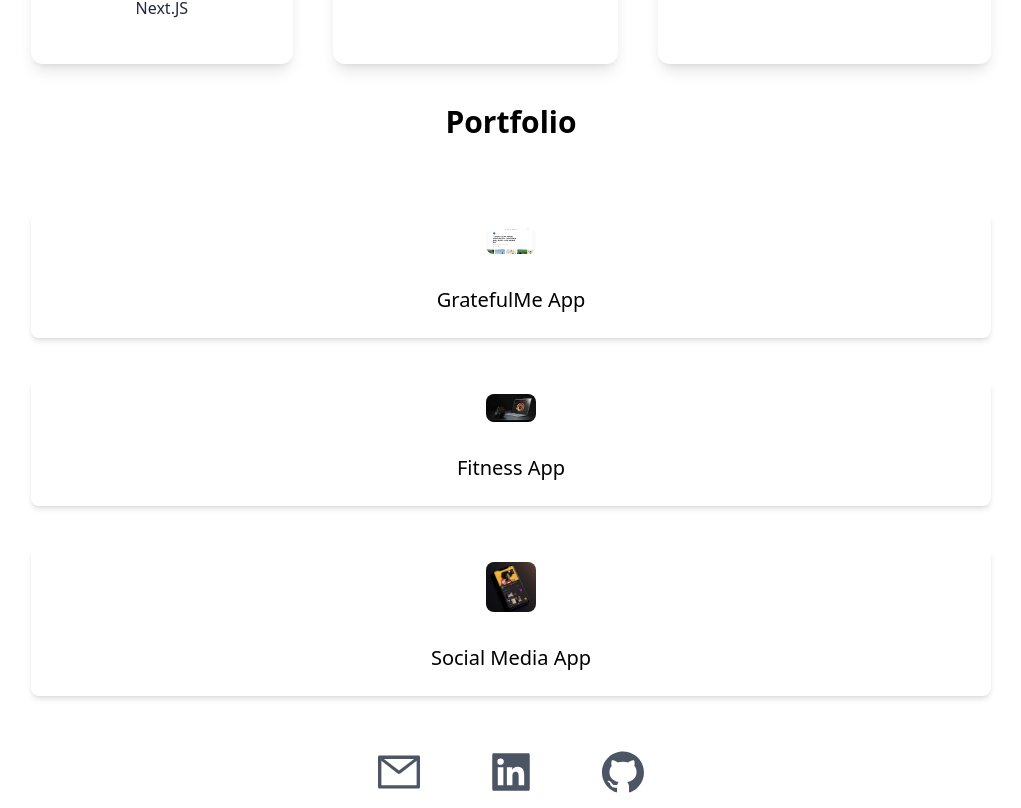
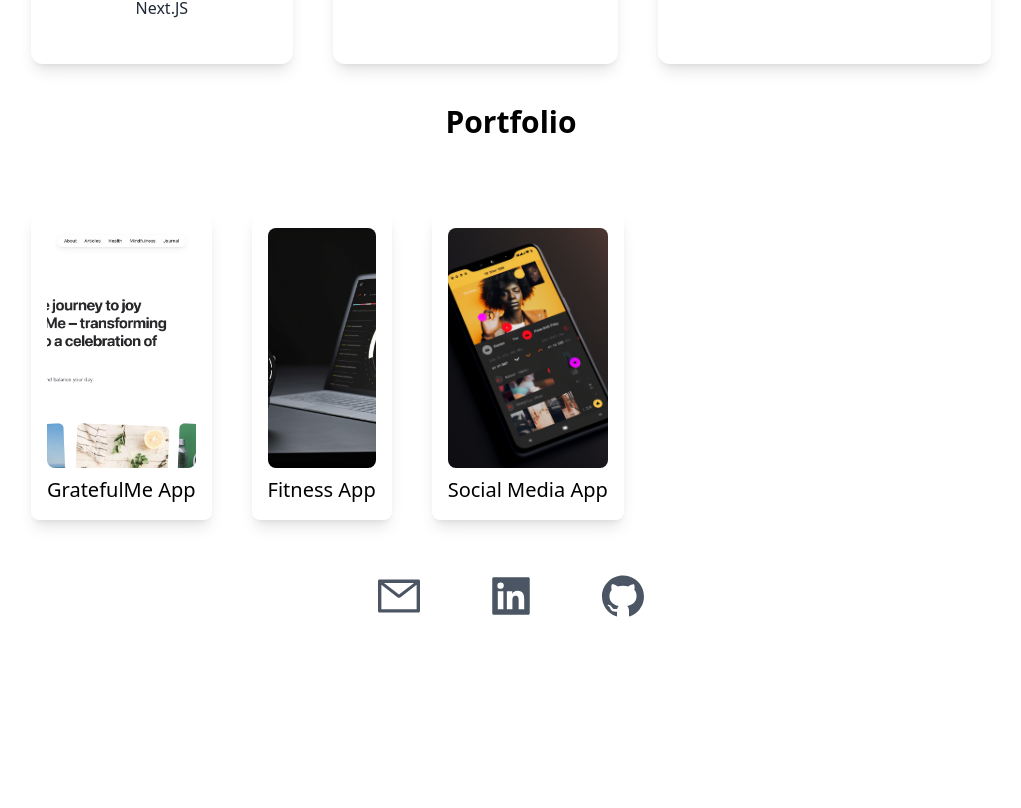
Before and after one commit to JDRGit/react-portfolio, a Next.js app: page / in a window 1280 px wide. Shown: the part 1760-2568 px from the top of the page, without its empty margins (129-1150 px from the left). After the commit the page ends 2392 px from the top, so only its background shows below. Built offline with nearby package versions, Linux system fonts and the light colour scheme.

Commit message:
redesign of project cards

```diff
--- a/components/Portfolio.js
+++ b/components/Portfolio.js
@@ -1,9 +1,11 @@
 import { useState } from "react";
 import Image from "next/image";
 import { motion, AnimatePresence, MotionConfig } from "framer-motion";
+import { FiGithub, FiExternalLink } from "react-icons/fi";
 import web1 from "../public/web1.png";
 import web2 from "../public/web2.png";
 import web3 from "../public/web3.png";
+
 
 const Portfolio = () => {
   const [selectedId, setSelectedId] = useState(null);
@@ -47,7 +49,7 @@ const Portfolio = () => {
         {projects.map((project) => (
   <motion.div
     key={project.id}
-              className="basis-1/2 flex-1 bg-white rounded-lg shadow-md p-4 cursor-pointer"
+    className="flex flex-col gap-6 bg-white rounded-lg shadow-lg p-4 cursor-pointer transform transition-transform duration-500 hover:scale-105"
     layout
     onClick={() => handleClick(project.id)}
   >
@@ -57,41 +59,41 @@ const Portfolio = () => {
         selectedId === project.id ? "space-y-4" : ""
       }`}
     >
+      <div className="relative w-full h-60">
         <Image
           src={project.image}
+          layout="fill"
           className="rounded-lg object-cover"
-                  width={selectedId === project.id ? "100%" : "50"}
-                  height={selectedId === project.id ? "100%" : "50"}
           alt={project.name}
         />
-                <motion.p layout className="text-xl font-medium pt-8 pb-2">
+      </div>
+      <motion.h3 layout className="text-xl font-medium pt-2">
         {project.name}
-                </motion.p>
+      </motion.h3>
     </motion.div>
     <AnimatePresence>
       {selectedId === project.id && (
         <>
-                    <motion.p
-                      layout
-                      className="mt-4 text-gray-700 text-center"
-                    >
+          <motion.p layout className="text-gray-700">
             {project.description}
           </motion.p>
           <motion.div
             layout
-                      className="mt-4 flex space-x-4 justify-center"
+            className="flex items-center justify-between"
           >
             <a
               href={project.github}
-                        className="bg-blue-500 text-white px-4 py-2 rounded hover:bg-blue-600"
+              className="flex items-center space-x-2 text-blue-500 hover:text-blue-600"
             >
-                        Github
+              <FiGithub />
+              <span>Github</span>
             </a>
             <a
               href={project.netlify}
-                        className="bg-green-500 text-white px-4 py-2 rounded hover:bg-green-600"
+              className="flex items-center space-x-2 text-green-500 hover:text-green-600"
             >
-                        Netlify
+              <FiExternalLink />
+              <span>Netlify</span>
             </a>
           </motion.div>
         </>
```
Lines whose indentation alone changed are shown as unchanged.
